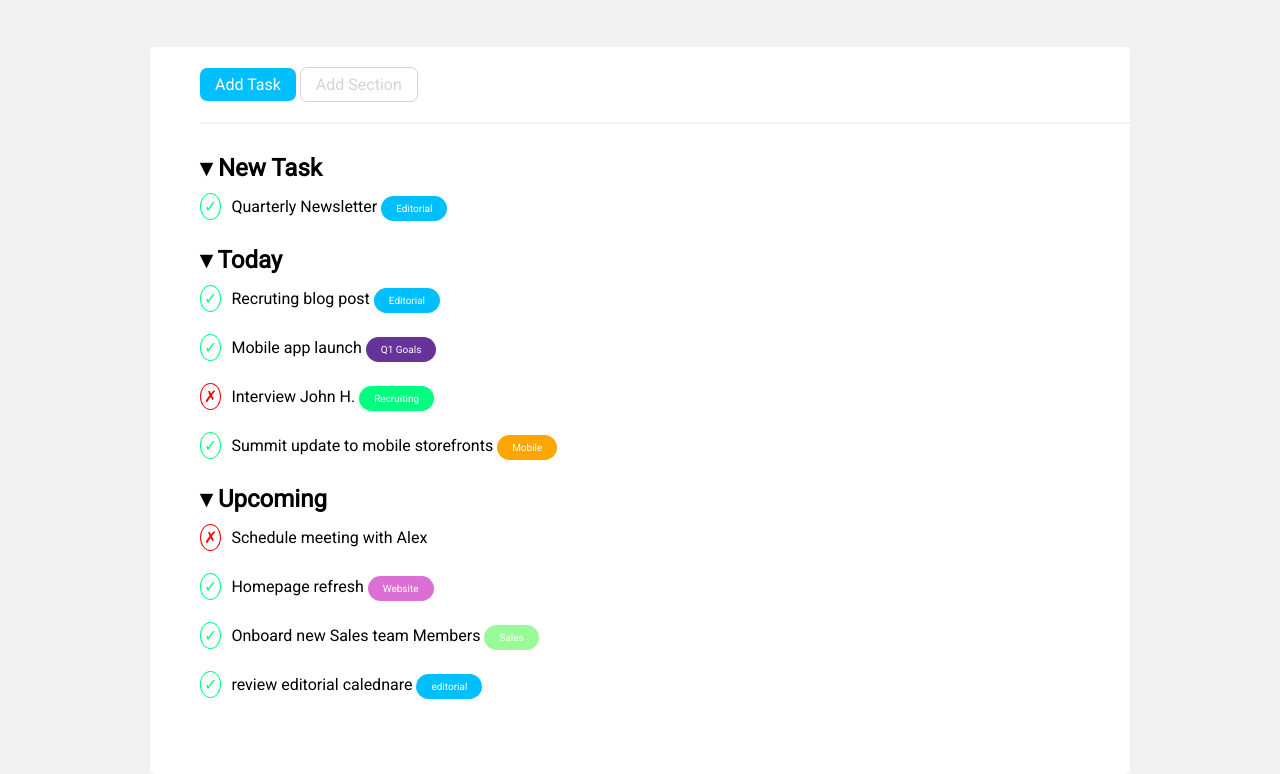
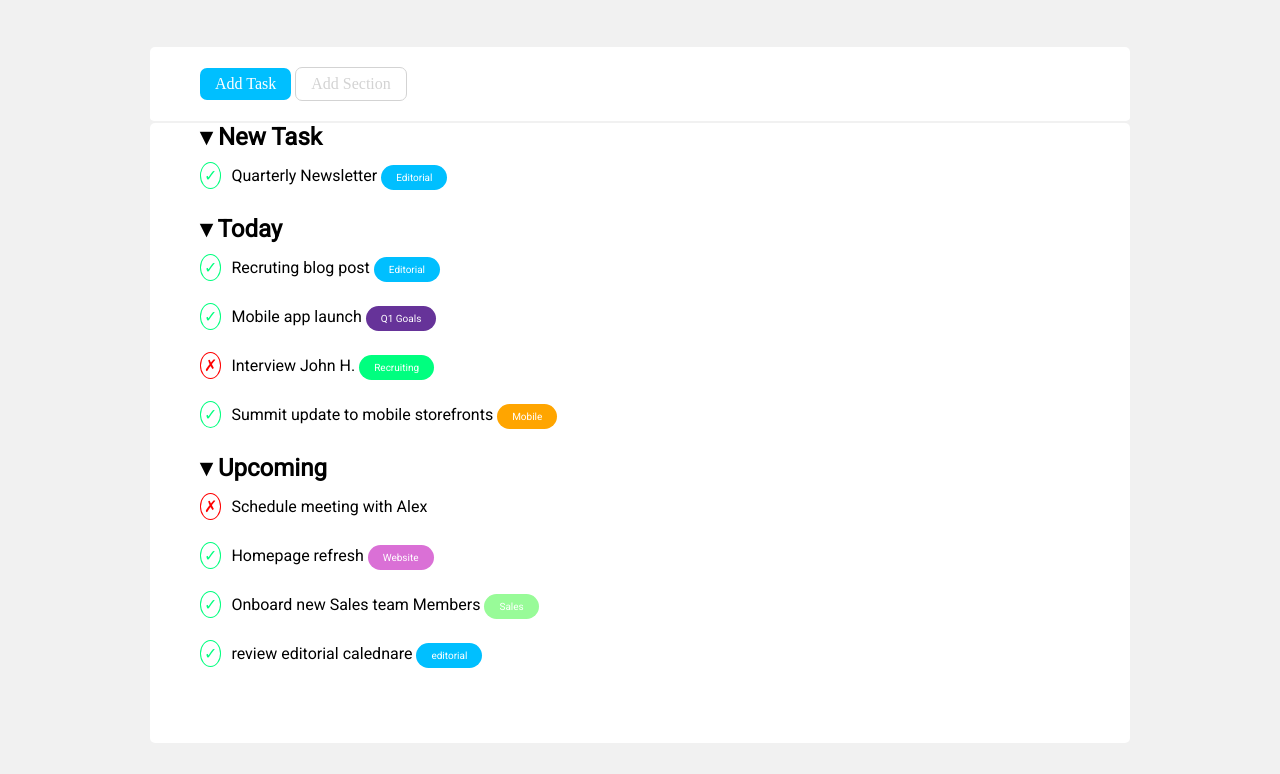
Before and after one commit to Ivanpepp/html-css-toboolist, a plain HTML site: page index.html in a window 1280 px wide. Shown: the part 83-857 px from the top of the page. After the commit the page ends 826 px from the top, so only its background shows below. Drawn offline with Linux system fonts and the light colour scheme.

Commit message:
correzione

```diff
--- a/css/style.css
+++ b/css/style.css
@@ -15,7 +15,7 @@ body{
     background-color: rgb(241, 241, 241);
 }
 h2{
-    margin: 30px 0 15px 0;
+    margin-bottom: 15px;
 }
 ul{
     list-style-type: none;
@@ -33,7 +33,7 @@ li{
 
 }
 .main-content{
-    margin: 50px 150px 0px 150px ;
+    margin: 0px 150px 0px 150px ;
     background-color: white;
     border-radius: 5px;
     padding-left: 50px;
@@ -41,6 +41,14 @@ li{
     font-family: 'Big Shoulders Stencil Display', cursive;
     font-family: 'Roboto', sans-serif;
 
+}
+.border{
+    border-bottom: 2px solid rgb(241, 241, 241);
+    padding-left: 20px;
+    margin: 50px 150px 0px 150px ;
+    background-color: white;
+    border-radius: 5px;
+    padding-left: 50px;
 }
 .buttons{
     display: inline-block;
@@ -98,13 +106,7 @@ li{
 .sales{
     background-color: palegreen;
 }
+
 #logo{
     vertical-align:middle;
 }
-#row{
-    height: 2px;
-    background-color: rgb(241, 241, 241);
-    border: none;
-    padding: 0;
-
-}
--- a/index.html
+++ b/index.html
@@ -20,14 +20,16 @@
         <h1 class="title">Toboolist</h1>
     </header>
 
-    <main class="main-content">
+    <main>
+        <div class="border">
             <div class="button1 buttons">
                 Add Task
             </div>
             <div class="button2 buttons">
                 Add Section
             </div>
-        <hr id="row">
+        </div>
+        <div class="main-content">
             <h2>
                 &dtrif; New Task
             </h2>
@@ -52,10 +54,7 @@
                 <li><span class="check">&check;</span>Onboard new Sales team Members <span class="box sales">Sales</span></li>
                 <li><span class="check">&check;</span>review editorial calednare <span class="box editorial">editorial</span></li>
             </ul>
+        </div>
     </main>
-
-    <footer>
-
-    </footer>
 </body>
 </html>
```
Lines whose indentation alone changed are shown as unchanged.
